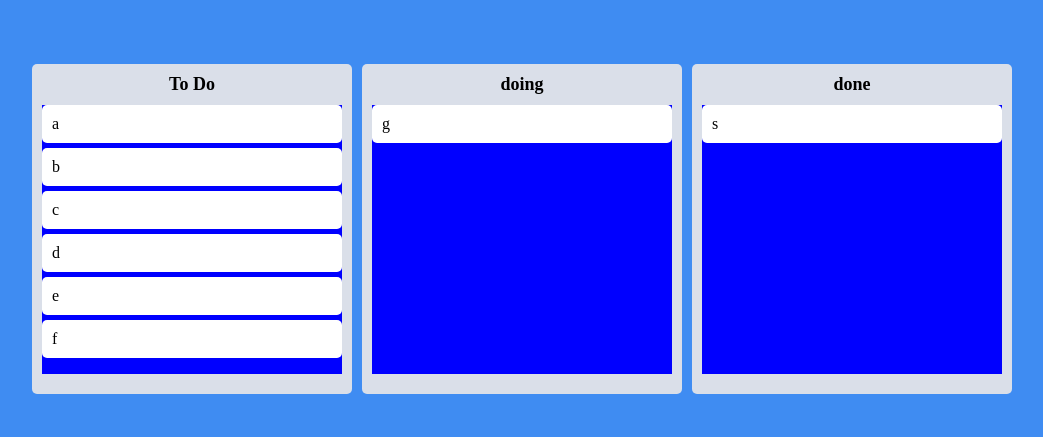
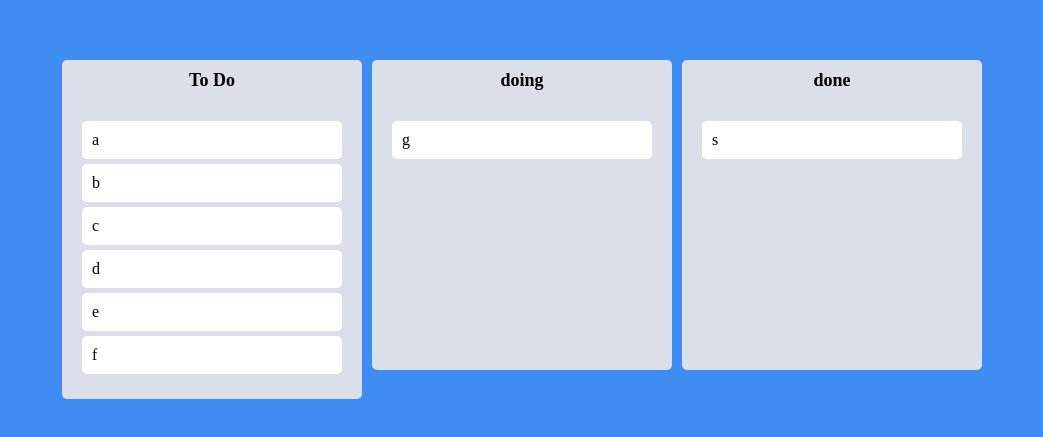
Before and after one commit to pung8146/TRELLO_CLONE, a React (Create React App) app: page / in a window 1280 px wide. Shown: the part 171-608 px from the top of the page, without its empty margins (118-1161 px from the left). Built offline with nearby package versions, Linux system fonts and the light colour scheme.

Commit message:
Card / Board  의 CSS 설정

```diff
--- a/src/Components/Board.tsx
+++ b/src/Components/Board.tsx
@@ -4,7 +4,6 @@
 
 const Wrapper = styled.div`
   width: 300px;
-  padding: 20px 10px;
   padding-top: 10px;
   background-color: ${(props) => props.theme.boardColor};
   border-radius: 5px;
@@ -19,9 +18,14 @@
 
 const Area = styled.div<IAreaProps>`
   background-color: ${(props) =>
-    props.isDraggingOver ? "pink" : props.isDraggingFromThis ? "red" : "blue"};
+    props.isDraggingOver
+      ? "#dfe6e9"
+      : props.isDraggingFromThis
+      ? "#b2bec3"
+      : "transparent"};
   flex-grow: 1;
   transition: background-color 0.3s ease-in-out;
+  padding: 20px;
 `;
 
 const Title = styled.h2`
--- a/src/Components/DragabbleCard.tsx
+++ b/src/Components/DragabbleCard.tsx
@@ -2,11 +2,14 @@
 import { Draggable } from "react-beautiful-dnd";
 import styled from "styled-components";
 
-const Card = styled.div`
+const Card = styled.div<{ isDragging: boolean }>`
   border-radius: 5px;
   padding: 10px 10px;
   margin-bottom: 5px;
-  background-color: ${(props) => props.theme.cardColor};
+  background-color: ${(props) =>
+    props.isDragging ? "#74b9ff" : props.theme.cardColor};
+  box-shadow: ${(props) =>
+    props.isDragging ? "0px 2px 5px rgba(0,0,0,0.05)" : "none"};
 `;
 
 interface IDragabbleCardProps {
@@ -16,8 +19,9 @@
 function DragabbleCard({ toDo, index }: IDragabbleCardProps) {
   return (
     <Draggable key={toDo} draggableId={toDo} index={index}>
-      {(magic) => (
+      {(magic, snapshot) => (
         <Card
+          isDragging={snapshot.isDragging}
           ref={magic.innerRef}
           {...magic.draggableProps}
           {...magic.dragHandleProps}
```
